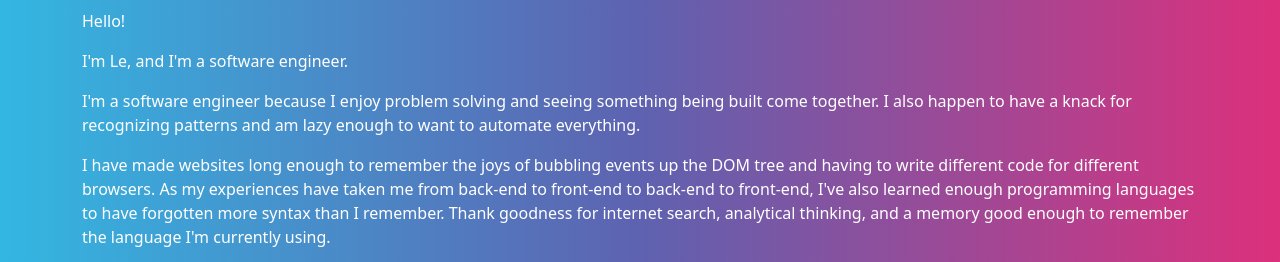
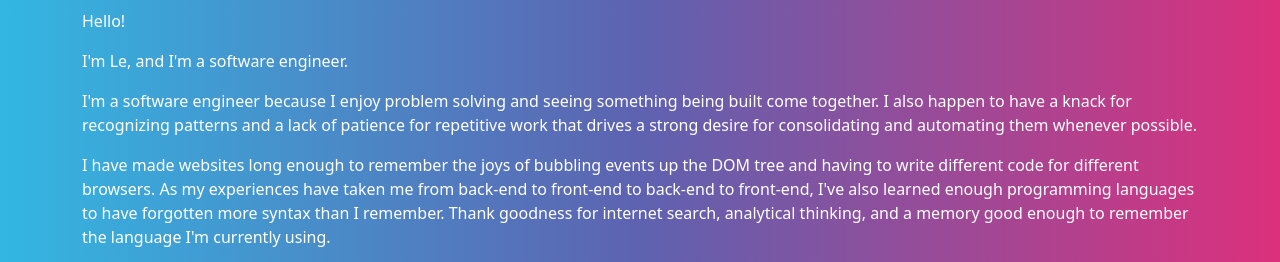
Before and after one commit to LittleCornerDev/LittleCornerDev.github.io, a plain HTML site: page index.html in a window 1280 px wide. Shown: the part 495-757 px from the top of the page. Drawn offline with nearby package versions, Linux system fonts and the light colour scheme.

Commit message:
Tweak texts

```diff
--- a/index.html
+++ b/index.html
@@ -195,7 +195,8 @@
 					<p>I'm a software engineer because I enjoy problem solving and
 						seeing something being built come together. I also
 						happen to have a knack for recognizing patterns
-						and am lazy enough to want to automate everything. </p>
+						and a lack of patience for repetitive work that drives a strong desire
+						for consolidating and automating them whenever possible.  </p>
 
 					<p>I have made websites long enough to remember
 						the joys of bubbling events up the DOM tree and
```
